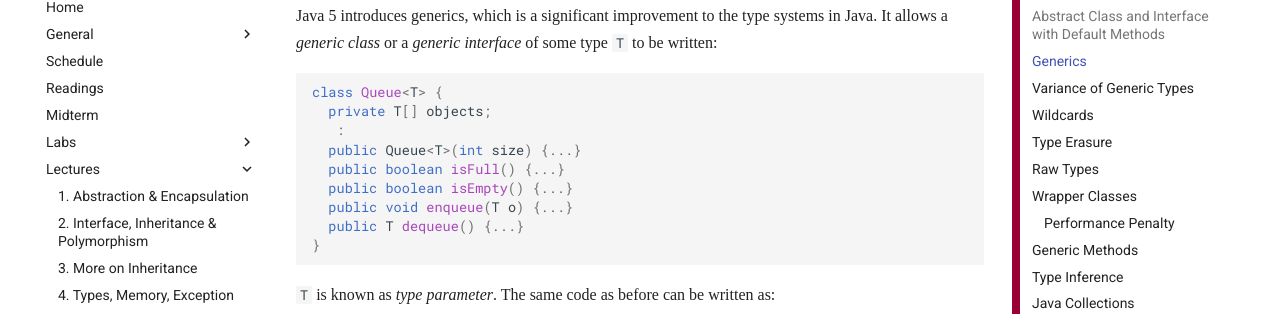
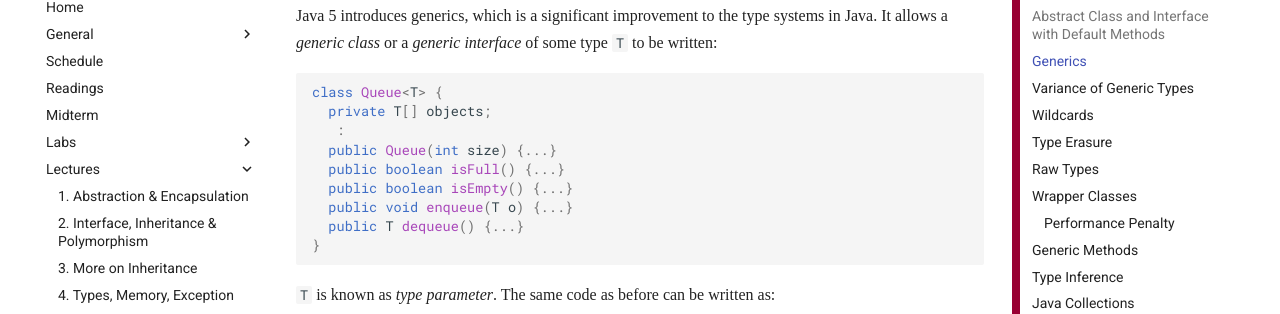
Before and after one commit to nus-cs2030/1718-s2, an MkDocs documentation site: the page built from docs/lec05.md, in a window 1280 px wide and 900 px high, scrolled down 3624 px. Shown: the part 119-433 px from the top of the window. Built offline with MkDocs 1.6.1 and Material for MkDocs 9.7.7, drawn with Linux system fonts in a browser that asks for light colours; nearby versions of some CDN libraries; some web fonts are replaced; formulas are drawn with MathJax 3; comment, search, counter and statistics services are not loaded; old or Windows-style settings are respelled for this version of MkDocs.

Commit message:
Fix typo in generic class constructor

```diff
--- a/docs/lec05.md
+++ b/docs/lec05.md
@@ -133,7 +133,7 @@ Java 5 introduces generics, which is a significant improvement to the type syste
 class Queue<T> {
   private T[] objects;
    :
-  public Queue<T>(int size) {...}
+  public Queue(int size) {...}
   public boolean isFull() {...}
   public boolean isEmpty() {...}
   public void enqueue(T o) {...}
```
